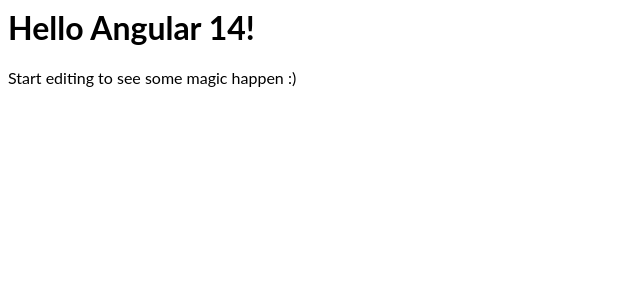
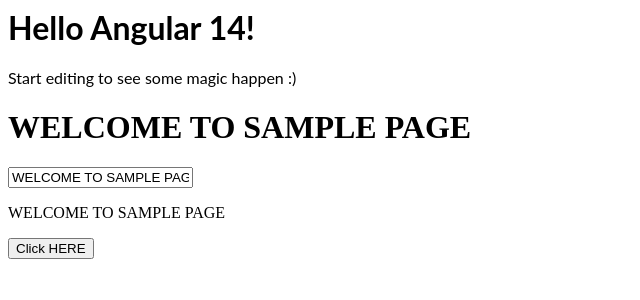
Before and after one commit to sarvani01/angular-ivy-fb2nql, an Angular app: page / in a window 1280 px wide. Shown: the top 300 px of the page, without its empty margins (0-640 px from the left). Built offline with nearby package versions, Linux system fonts and the light colour scheme.

Commit message:
4 files modified

```diff
--- a/src/app/app.component.html
+++ b/src/app/app.component.html
@@ -1,4 +1,6 @@
 <hello name="{{ name }}"></hello>
+
 <p>
   Start editing to see some magic happen :)
 </p>
+<app-sample></app-sample>
--- a/src/app/sample/sample.component.html
+++ b/src/app/sample/sample.component.html
@@ -1,3 +1,8 @@
-<p>
-  sample works
-</p>
+<h1>{{text}}</h1>
+
+<input type="text" [(ngModel)]="text" [value]="text" />
+<div>
+  <p>{{text}}</p>
+</div>
+
+<input type="button" value="Click HERE" (click)="btnclicked()" />
--- a/src/app/sample/sample.component.ts
+++ b/src/app/sample/sample.component.ts
@@ -6,10 +6,11 @@
   styleUrls: ['./sample.component.css']
 })
 export class SampleComponent implements OnInit {
+  text: string = 'WELCOME TO SAMPLE PAGE';
+  constructor() {}
 
-  constructor() { }
-
-  ngOnInit() {
+  ngOnInit() {}
+  btnclicked() {
+    alert(this.text);
   }
-
 }
```
Also changed, not shown: src/app/app.module.ts (+4 -4 lines).
